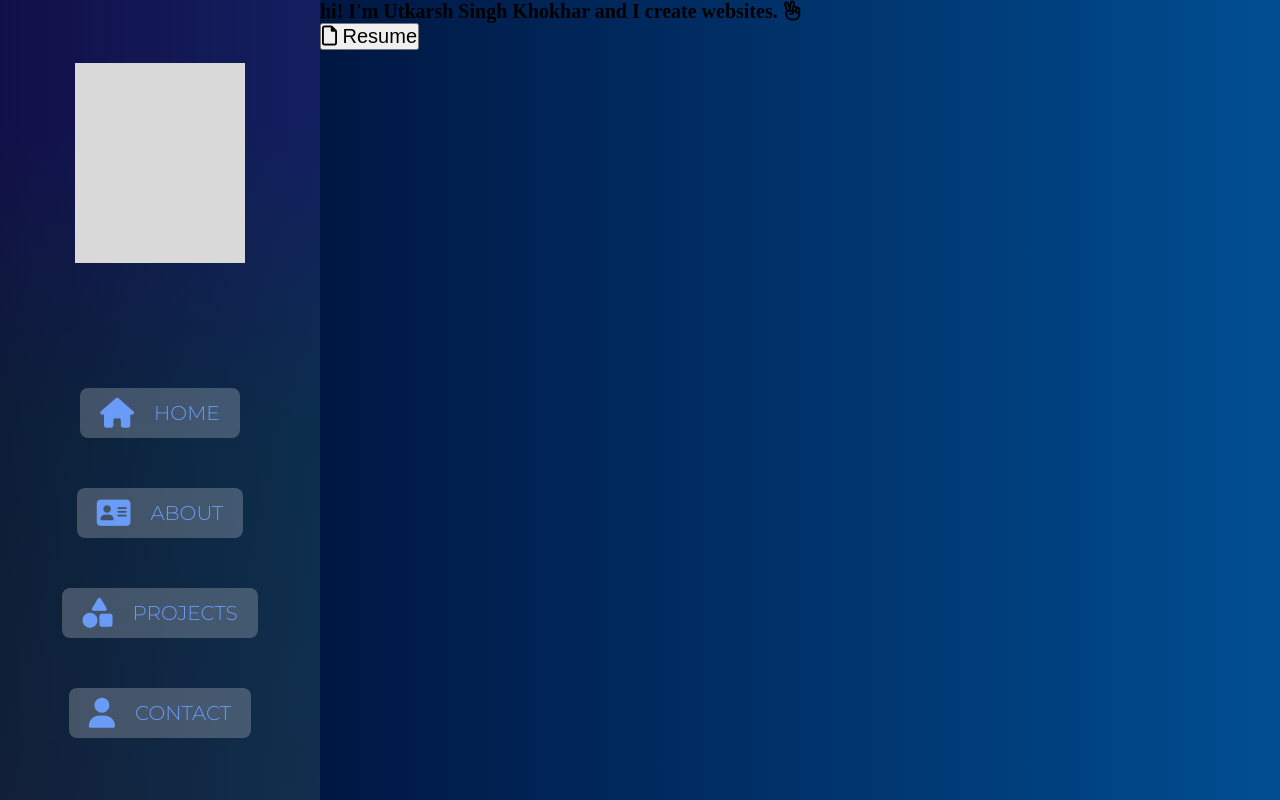
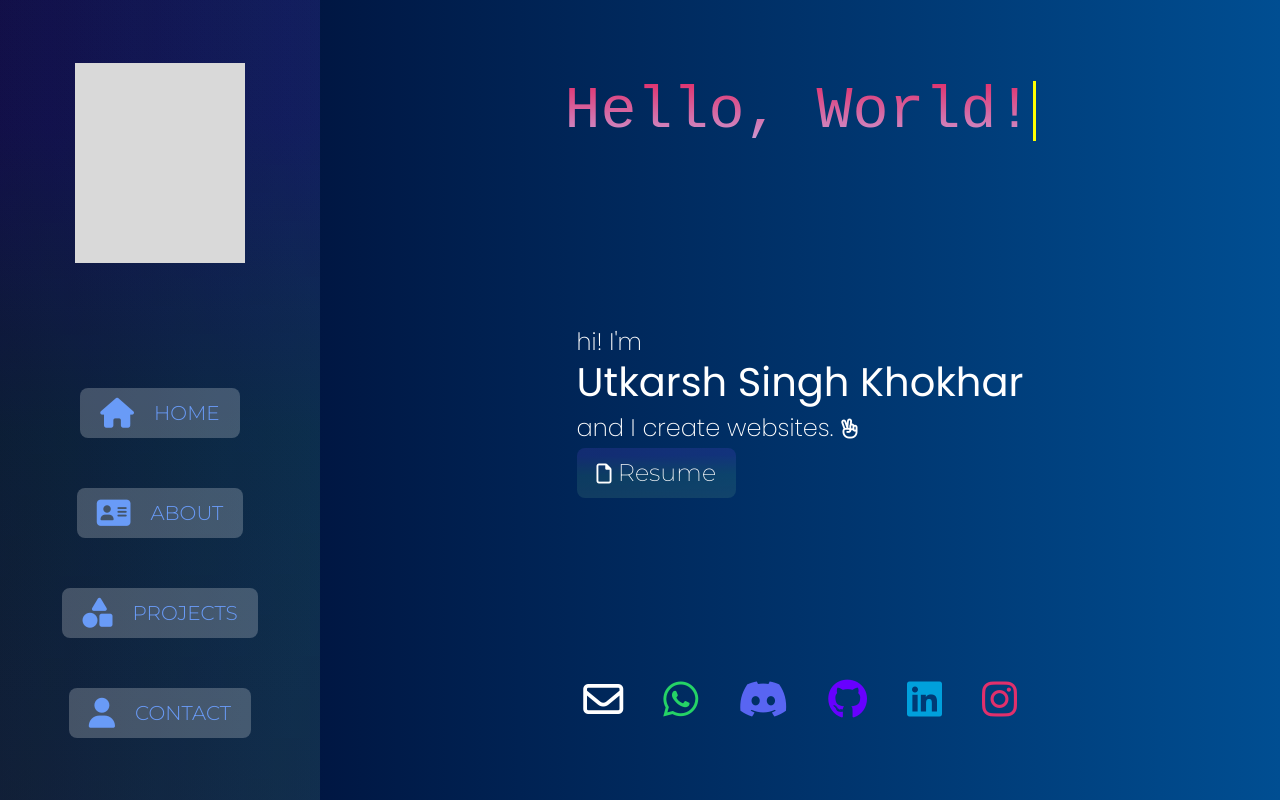
Before and after one commit to USKhokhar/portfolio, a plain HTML site: page index.html in a window 1280 px wide. Drawn offline with Linux system fonts and the light colour scheme.

Commit message:
home-page-added

```diff
--- a/index.html
+++ b/index.html
@@ -23,14 +23,19 @@
 
     <main>
         <!-- HOME -->
-        <section id="home">
+        <section id="home" class="flex col j-around a-center">
+            <div class="banner">
+                <h1>Hello, World!</h1>
+                <img src="./assets/img-template-svg.svg" alt="" class="banner-img">
+            </div>
+
             <div class="hero-txt">
-                <h1>
-                    hi! I'm
-                    <span class="name">Utkarsh Singh Khokhar</span>
+                <h2>
+                    hi! I'm <br>
+                    <span class="name">Utkarsh Singh Khokhar</span> <br>
                     and I create websites.
                     <i class="fa-regular fa-hand-peace"></i>
-                </h1>
+                </h2>
 
                 <a href="#" target="_blank">
                 <button class="resume-btn">
@@ -38,6 +43,32 @@
                         Resume
                     </button>
                 </a>
+            </div>
+
+            <div class="social-container flex j-center a-center wrap">
+                    <a class="social-link" href="mailto:usk172004@gmail.com">
+                        <i class="fa-regular fa-envelope"></i>
+                    </a>
+
+                    <a class="social-link" href="https://wa.me/919548010814?text=Hey%20there%21" target="_blank" rel="noopener noreferrer">
+                        <i class="fa-brands fa-whatsapp"></i>
+                    </a>
+
+                    <a class="social-link" href="https://discordapp.com/users/USK#8284" target="_blank" rel="noopener noreferrer">
+                        <i class="fa-brands fa-discord"></i>
+                    </a>
+
+                    <a class="social-link" href="https://github.com/USKhokhar" target="_blank" rel="noopener noreferrer">
+                        <i class="fa-brands fa-github"></i>
+                    </a>
+
+                    <a class="social-link" href="https://www.linkedin.com/in/utkarsh-singh-khokhar-177662224/" target="_blank" rel="noopener noreferrer">
+                        <i class="fa-brands fa-linkedin"></i>
+                    </a>
+
+                    <a class="social-link" href="https://www.instagram.com/u.s.khokhar/" target="_blank" rel="noopener noreferrer">
+                        <i class="fa-brands fa-instagram"></i>
+                    </a>
             </div>
         </section>
 
--- a/style.css
+++ b/style.css
@@ -6,6 +6,7 @@
     --mont: 'Montserrat', sans-serif;
     --gradient-bg: linear-gradient(90deg, #EC6EE6 0%, #000428 0.01%, #004e92 100%);
     --gradient-glass: linear-gradient(0deg, #ffffff0a, #ffffff0a), linear-gradient(179.48deg, #4517fc1f 15.64%, #1ce47814 53.99%, #42a9711d 99.88%);
+    --txt-gradient: -webkit-linear-gradient(#E1306C, #cb9ad4);
     --btn-clr: #ffffff38;
     --btn-hvr-clr: #02062e;
     --github: #6800FF;
@@ -74,6 +75,60 @@
 }
 
 /* TYPOGRAPHY */
+
+h1 {
+    text-align: left;
+    font: normal 500 3rem/3rem monospace;
+    background: var(--txt-gradient);
+    -webkit-background-clip: text;
+    -webkit-text-fill-color: transparent;
+    white-space: nowrap;
+    border-right: 0.15rem solid var(--heading-clr);
+    animation:
+        typing 4s steps(13) forwards,
+        caret 1s steps(13) 500ms infinite;
+}
+
+
+@keyframes typing {
+    from {
+        width: 0;
+    }
+
+    to {
+        width: 100%;
+    }
+}
+
+@keyframes caret {
+    from {
+        border-color: transparent;
+    }
+
+    50% {
+        border-color: var(--heading-clr);
+    }
+
+    to {
+        border-color: transparent;
+    }
+}
+
+@media screen and (max-width: 600px) {
+    h1 {
+        display: none;
+    }
+}
+
+h2 {
+    color: var(--txt-clr);
+    font: normal 200 1.2rem/2rem var(--pop);
+}
+
+.name {
+    font-size: 2rem;
+    font-weight: 400;
+}
 
 /* HEADER */
 header {
@@ -148,15 +203,96 @@ main {
     height: 100vh;
 }
 
+.hero-txt {
+    padding: 1rem;
+}
+
 /* ICONS */
+.social-link {
+    text-decoration: none;
+    margin: auto;
+}
+
+.fa-brands,
+.fa-envelope {
+    font-size: 2em;
+}
+
+.fa-whatsapp {
+    color: var(--whatsapp);
+}
+
+.fa-envelope {
+    color: var(--txt-clr);
+}
+
+.fa-linkedin {
+    color: var(--linkedin);
+}
+
+.fa-github {
+    color: var(--github);
+}
+
+.fa-discord {
+    color: var(--discord);
+}
+
+.fa-instagram {
+    color: var(--instagram);
+}
+
+.social-container {
+    gap: 2rem;
+}
+
+@media screen and (max-width: 600px) {
+    .social-container {
+        gap: 1rem;
+    }
+}
+
+@media screen and (max-width: 375px) {
+    .social-container {
+        gap: 1rem;
+        width: 10rem;
+    }
+}
+
+/* BUTTONS */
+.resume-btn {
+    background: var(--gradient-glass);
+    border: none;
+    font: normal 200 1.2rem/1.5rem var(--mont);
+    color: var(--txt-clr);
+    padding: 0.5rem 1rem;
+    border-radius: 8px;
+    cursor: pointer;
+    transition: 300ms;
+}
+
+.resume-btn:hover {
+    background: var(--btn-hvr-clr);
+    border-radius: 0;
+}
 
 /* IMAGES */
 .hero-img {
     height: 10rem;
 }
 
+.banner-img {
+    display: none;
+}
+
 @media screen and (max-width: 600px) {
     .hero-img {
         display: none;
     }
+
+    .banner-img {
+        display: block;
+        width: 10rem;
+        margin: auto;
+    }
 }
```
